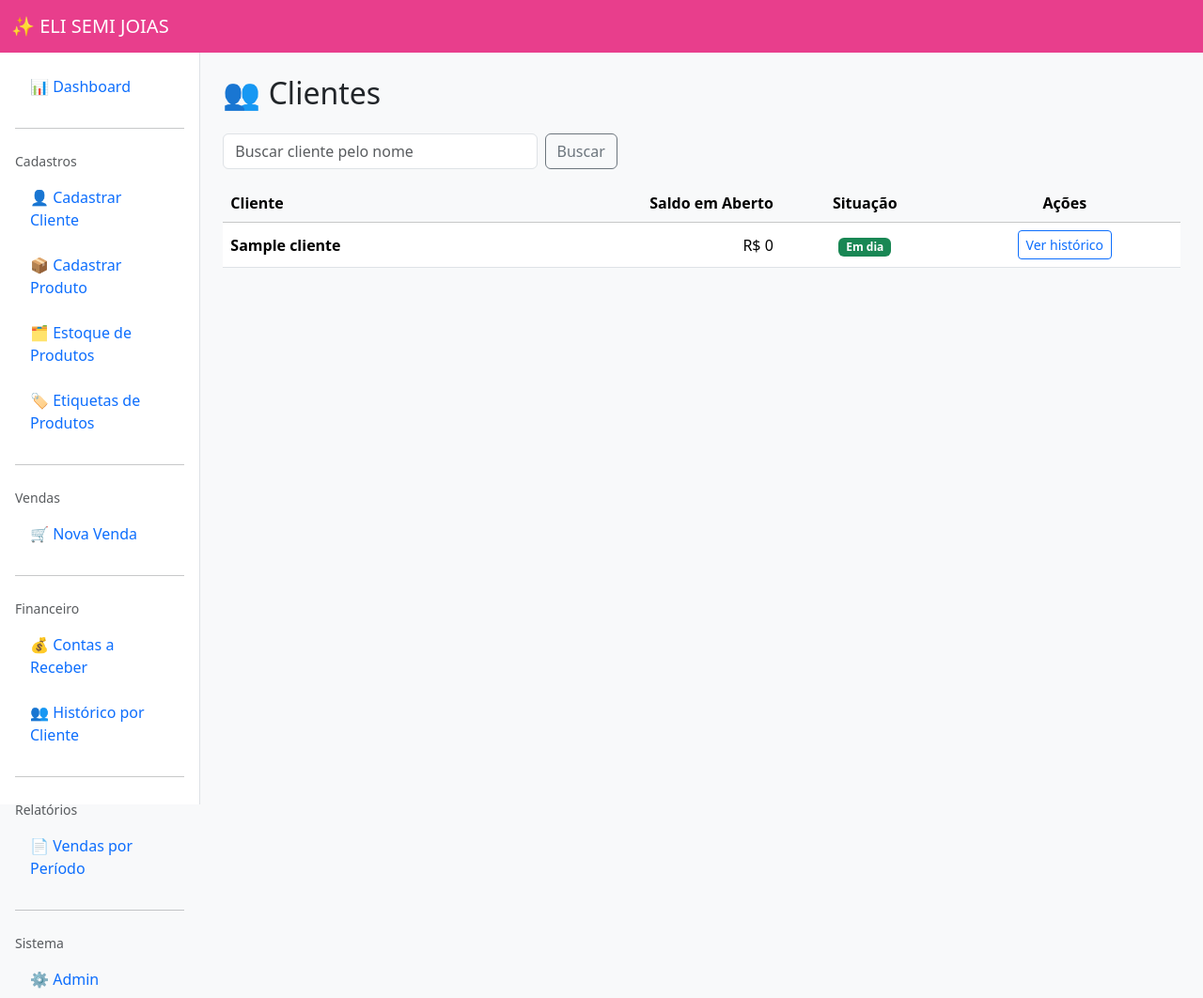
After one commit to MiguelScofielD/elisemijoias, a Django app: page /financeiro/clientes/ in a window 1280 px wide. The commit adds this page. Shown: the whole page at 94% size. Run offline with Django 5.2, Linux system fonts and the light colour scheme; tables that the repository leaves empty hold one stand-in row (values such as "Sample post").

Commit message:
Histórico de clientes

```diff
--- /dev/null
+++ b/financeiro/templates/financeiro/lista_clientes.html
@@ -0,0 +1,76 @@
+{% extends "base.html" %}
+{% block title %}Clientes{% endblock %}
+
+{% block content %}
+
+<h2 class="mb-4">👥 Clientes</h2>
+
+<form method="get" class="row g-2 mb-3">
+    <div class="col-md-4">
+        <input
+            type="text"
+            name="q"
+            value="{{ busca }}"
+            class="form-control"
+            placeholder="Buscar cliente pelo nome"
+        >
+    </div>
+    <div class="col-md-2">
+        <button class="btn btn-outline-secondary">
+            Buscar
+        </button>
+    </div>
+</form>
+
+<table class="table table-hover align-middle">
+    <thead class="table-light">
+        <tr>
+            <th>Cliente</th>
+            <th class="text-end">Saldo em Aberto</th>
+            <th class="text-center">Situação</th>
+            <th class="text-center">Ações</th>
+        </tr>
+    </thead>
+    <tbody>
+        {% for item in dados %}
+        <tr>
+            <td>
+                <strong>{{ item.cliente.nome }}</strong>
+            </td>
+
+            <td class="text-end">
+                R$ {{ item.saldo }}
+            </td>
+
+            <td class="text-center">
+                {% if item.saldo > 0 %}
+                    <span class="badge bg-danger">
+                        Inadimplente
+                    </span>
+                {% else %}
+                    <span class="badge bg-success">
+                        Em dia
+                    </span>
+                {% endif %}
+            </td>
+
+            <td class="text-center">
+                <a
+                    href="{% url 'financeiro:historico_cliente' item.cliente.id %}"
+                    class="btn btn-sm btn-outline-primary"
+                >
+                    Ver histórico
+                </a>
+            </td>
+        </tr>
+        {% empty %}
+        <tr>
+            <td colspan="4" class="text-center text-muted">
+                Nenhum cliente encontrado.
+            </td>
+        </tr>
+        {% endfor %}
+    </tbody>
+</table>
+
+{% endblock %}
--- a/financeiro/urls.py
+++ b/financeiro/urls.py
@@ -12,3 +12,6 @@ urlpatterns += [
 urlpatterns += [
     path("cliente/<int:cliente_id>/", views.historico_cliente, name="historico_cliente"),
 ]
+urlpatterns += [
+    path("clientes/", views.lista_clientes, name="lista_clientes"),
+]
--- a/financeiro/views.py
+++ b/financeiro/views.py
@@ -4,6 +4,8 @@ from .models import ContaReceber
 from decimal import Decimal
 from .models import ContaReceber, PagamentoRecebido
 from clientes.models import Cliente
+from django.db.models import Sum
+
 
 
 
@@ -54,3 +56,39 @@ def historico_cliente(request, cliente_id):
     cliente = Cliente.objects.get(id=cliente_id)
     contas = ContaReceber.objects.filter( venda__cliente=cliente ).prefetch_related("pagamentos")
     return render( request, "financeiro/historico_cliente.html", { "cliente": cliente, "contas": contas } )
+
+from clientes.models import Cliente
+
+def lista_clientes(request):
+    busca = request.GET.get("q", "")
+
+    clientes = Cliente.objects.all()
+
+    if busca:
+        clientes = clientes.filter(nome__icontains=busca)
+
+    dados = []
+
+    for cliente in clientes:
+        contas = ContaReceber.objects.filter(
+            venda__cliente=cliente,
+            pago=False
+        )
+
+        saldo = contas.aggregate(
+            total=Sum("valor")
+        )["total"] or 0
+
+        dados.append({
+            "cliente": cliente,
+            "saldo": saldo
+        })
+
+    return render(
+        request,
+        "financeiro/lista_clientes.html",
+        {
+            "dados": dados,
+            "busca": busca
+        }
+    )
--- a/templates/base.html
+++ b/templates/base.html
@@ -144,6 +144,14 @@
                     {% endif %}
                 </li>
 
+                <li class="nav-item">
+                    <a class="nav-link"
+                    href="{% url 'financeiro:lista_clientes' %}">
+                        👥 Histórico por Cliente
+                    </a>
+                </li>
+
+
                 <hr>
 
                 <!-- RELATÓRIOS -->
```
